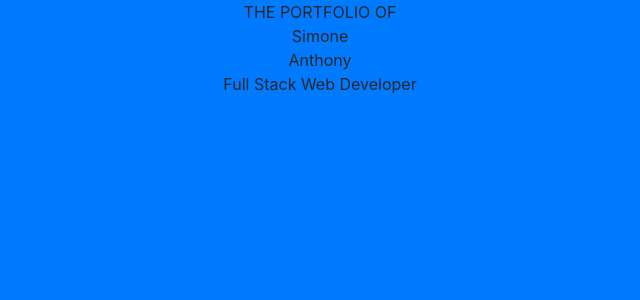
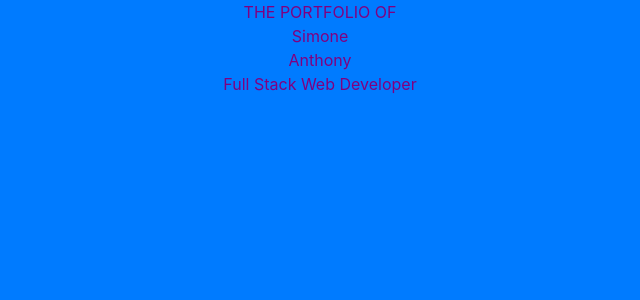
Before and after one commit to simone188535/portfolio, a React (Create React App) app: page / in a window 1280 px wide. Shown: the top 300 px of the page, without its empty margins (320-960 px from the left). Built offline with nearby package versions, Linux system fonts and the light colour scheme.

Commit message:
scss created

```diff
--- a/package.json
+++ b/package.json
@@ -3,6 +3,7 @@
   "version": "0.1.0",
   "private": true,
   "dependencies": {
+    "node-sass": "^4.12.0",
     "react": "^16.9.0",
     "react-bootstrap": "^1.0.0-beta.12",
     "react-dom": "^16.9.0",
--- a/src/App.js
+++ b/src/App.js
@@ -1,5 +1,6 @@
 import React from 'react';
 import HomepageHeader from './HomepageHeader';
+import './scss/App.scss';
 
 
 const App = () => {
--- /dev/null
+++ b/src/scss/App.scss
@@ -0,0 +1,3 @@
+*{
+    color: purple;
+}
```
Also changed, not shown: 1 other file (tests, documents, lock files or other folders).
